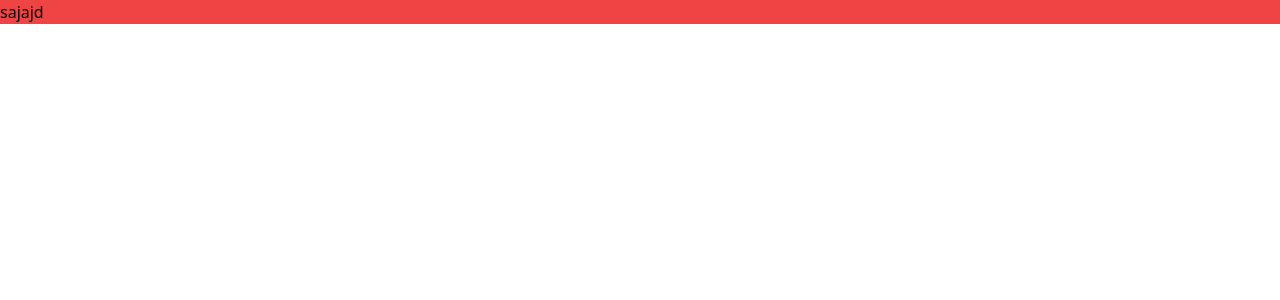
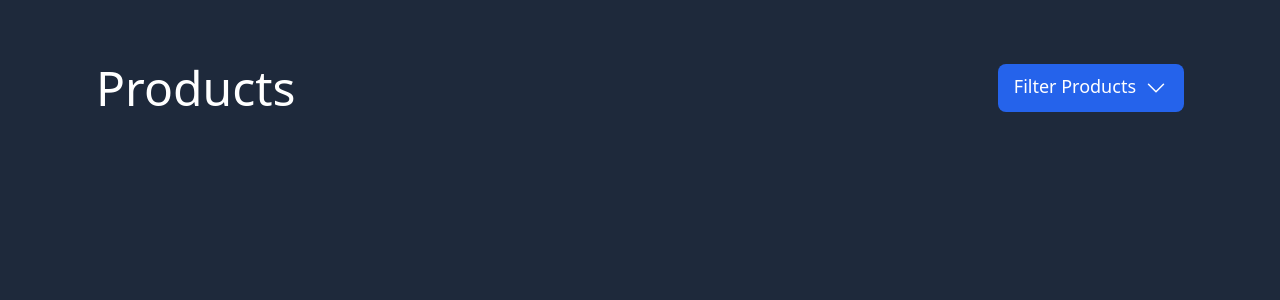
Before and after one commit to sajjad-moeini/kish-task, a React (Create React App) app: page / in a window 1280 px wide. Shown: the top 300 px of the page. Built offline with nearby package versions, Linux system fonts and the light colour scheme.

Commit message:
add product filtering dropbox ui

```diff
--- a/src/App.css
+++ b/src/App.css
@@ -1,38 +1,3 @@
-.App {
-  text-align: center;
+.t05{
+  transition: all .5s;
 }
-
-.App-logo {
-  height: 40vmin;
-  pointer-events: none;
-}
-
-@media (prefers-reduced-motion: no-preference) {
-  .App-logo {
-    animation: App-logo-spin infinite 20s linear;
-  }
-}
-
-.App-header {
-  background-color: #282c34;
-  min-height: 100vh;
-  display: flex;
-  flex-direction: column;
-  align-items: center;
-  justify-content: center;
-  font-size: calc(10px + 2vmin);
-  color: white;
-}
-
-.App-link {
-  color: #61dafb;
-}
-
-@keyframes App-logo-spin {
-  from {
-    transform: rotate(0deg);
-  }
-  to {
-    transform: rotate(360deg);
-  }
-}
--- a/src/App.tsx
+++ b/src/App.tsx
@@ -1,9 +1,20 @@
+import "./App.css";
+import FilterProductsDropDown from "./components/FilterProductsDropDown";
 
-import './App.css';
 
 function App() {
+
+
+
   return (
- <div className='flex bg-red-500'>sajajd</div>
+    <div className="h-screen w-full bg-slate-800 px-4 md:px-16 lg:px-24 py-[5%]">
+      <div className="flex justify-between">
+        <div className="text-white text-xl md:text-3xl lg:text-5xl">
+          Products
+        </div>
+        <FilterProductsDropDown/>
+      </div>
+    </div>
   );
 }
 
--- /dev/null
+++ b/src/components/FilterProductsDropDown.tsx
@@ -0,0 +1,53 @@
+import React, { useState } from "react";
+import ChevDownIcon from "./Icons/ChevDownIcon";
+import ChevUpIcon from "./Icons/ChevUpIcon";
+
+function FilterProductsDropDown() {
+  const [isOpenDropDown, setIsOpenDropDown] = useState(false);
+
+  const showDropDownHandler = () => {
+    setIsOpenDropDown((prev) => !prev);
+  };
+
+  return (
+    <div
+      className="px-4 py-2 bg-blue-600 rounded-lg text-white flex justify-around items-center gap-2 cursor-pointer relative"
+      onClick={showDropDownHandler}
+    >
+      <div className="mb-1 text-lg">Filter Products</div>
+      {
+       isOpenDropDown ? <ChevUpIcon/> : <ChevDownIcon />
+      }
+      <div
+        className={`absolute left-0 top-[90%] ${
+          isOpenDropDown ? "h-fit opacity-100" : "h-[1px] opacity-0"
+        } transition-all t05 !overflow-hidden w-full py-3 bg-stone-500 rounded-b-lg`}
+      >
+        {isOpenDropDown && (
+          <>
+            <div className="flex justify-around rounded-b-lg items-center text-white px-1 checkContainer">
+              <div className="w-5/6 truncate">All Products</div>
+              <input
+                type="checkbox"
+                onChange={(e) => {
+                  console.log(e.target.checked);
+                }}
+              />
+            </div>
+            <div className="flex justify-around rounded-b-lg items-center text-white px-1 checkContainer my-3">
+              <div className="w-5/6 truncate">test1</div>
+              <input
+                type="checkbox"
+                onChange={(e) => {
+                  console.log(e.target.checked);
+                }}
+              />
+            </div>
+          </>
+        )}
+      </div>
+    </div>
+  );
+}
+
+export default FilterProductsDropDown;
--- /dev/null
+++ b/src/components/Icons/ChevDownIcon.tsx
@@ -0,0 +1,12 @@
+import React from 'react'
+
+function ChevDownIcon() {
+  return (
+       <svg xmlns="http://www.w3.org/2000/svg" fill="none" viewBox="0 0 24 24" strokeWidth={1.5} stroke="currentColor" className="size-6">
+       <path strokeLinecap="round" strokeLinejoin="round" d="m19.5 8.25-7.5 7.5-7.5-7.5" />
+     </svg>
+
+  )
+}
+
+export default ChevDownIcon
--- /dev/null
+++ b/src/components/Icons/ChevUpIcon.tsx
@@ -0,0 +1,12 @@
+import React from 'react'
+
+function ChevUpIcon() {
+  return (
+       <svg xmlns="http://www.w3.org/2000/svg" fill="none" viewBox="0 0 24 24" strokeWidth={1.5} stroke="currentColor" className="size-6">
+       <path strokeLinecap="round" strokeLinejoin="round" d="m4.5 15.75 7.5-7.5 7.5 7.5" />
+     </svg>
+
+  )
+}
+
+export default ChevUpIcon
```
